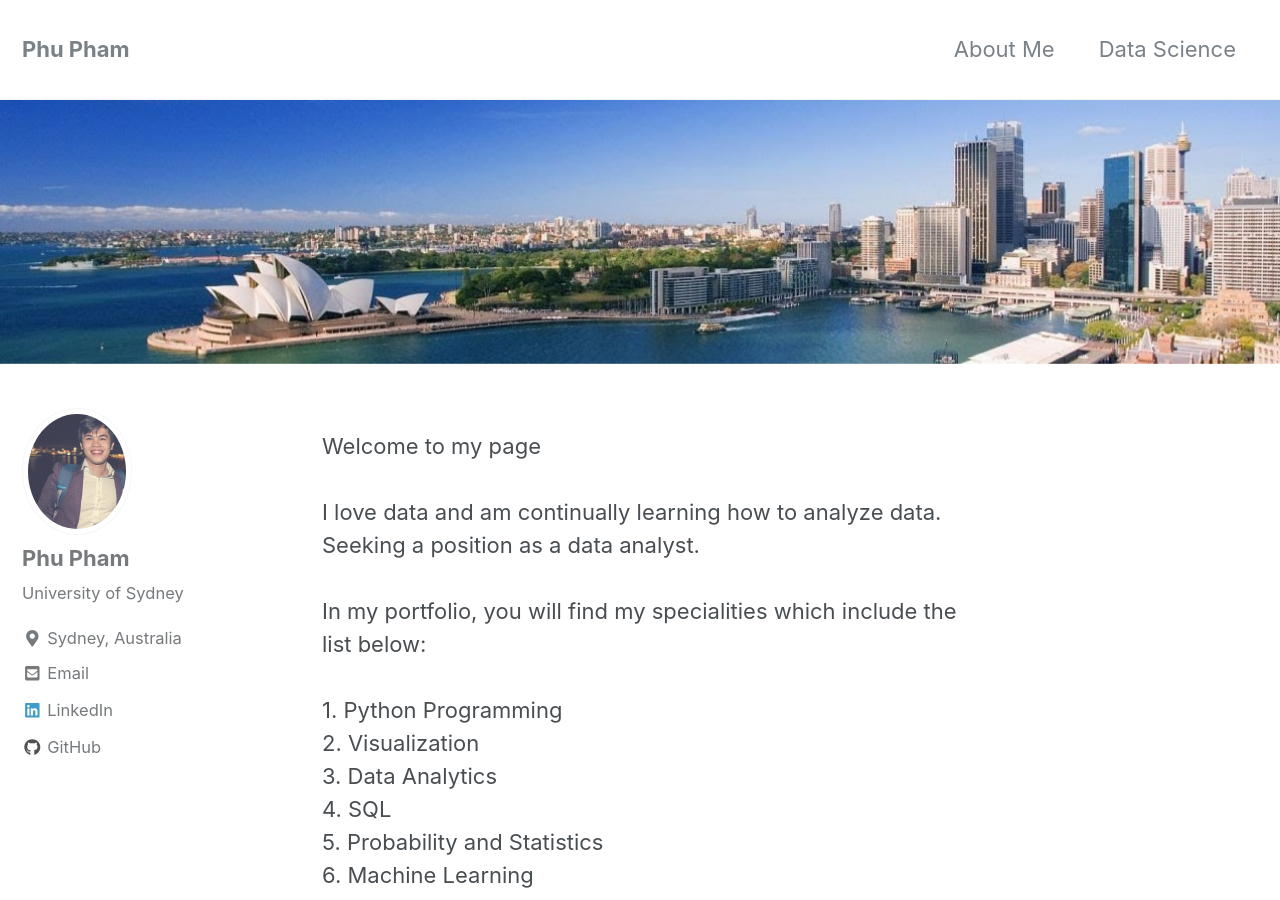
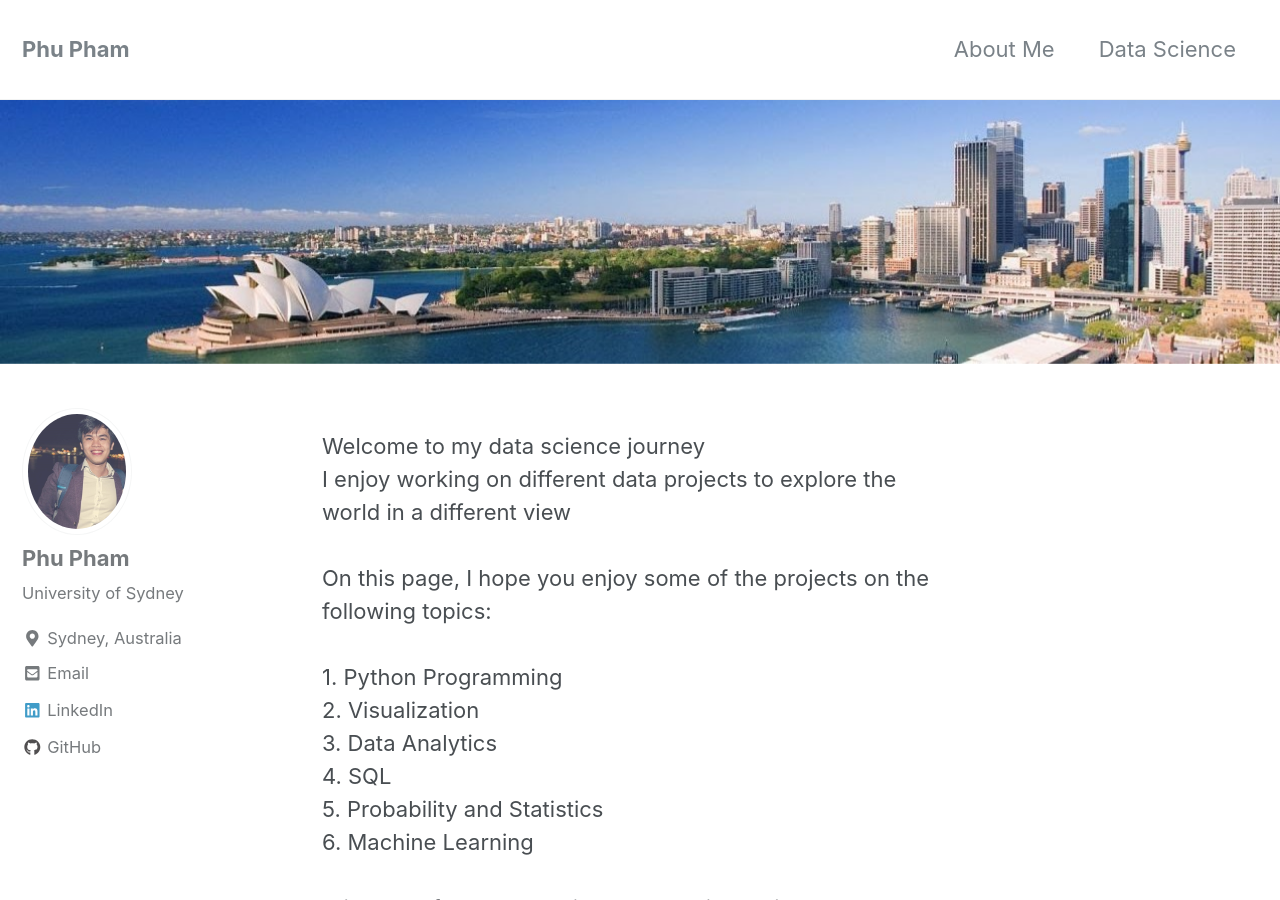
Before and after one commit to pphamnham/pphamnham.github.io, a Jekyll site: the page built from index.html, in a window 1280 px wide and 900 px high. Built offline with Jekyll 4.4.1, drawn with Linux system fonts in a browser that asks for light colours; nearby versions of some CDN libraries; the list of posts is cut into pages by our own code.

Commit message:
Update home.html

```diff
--- a/_layouts/home.html
+++ b/_layouts/home.html
@@ -3,14 +3,14 @@ layout: archive
 ---
 
 <p>
-Welcome to my page
+Welcome to my data science journey
+
 <br />
+I enjoy working on different data projects to explore the world in a different view
 <br />
 
-I love data and am continually learning how to analyze data. Seeking a position as a data analyst.<br />
 <br />
-
-In my portfolio, you will find my specialities which include the list below:<br />
+On this page, I hope you enjoy some of the projects on the following topics:<br />
 <br />
 1. Python Programming<br />
 2. Visualization<br />
```
